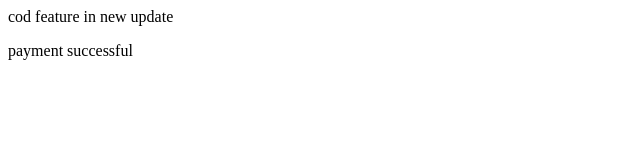
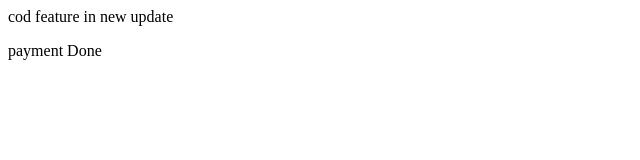
Before and after one commit to ManojAnnadata/html-frontend, a plain HTML site: page cod.html in a window 1280 px wide. Shown: the full height of the page, 0-640 px from the left. Drawn offline with Linux system fonts and the light colour scheme.

Commit message:
updated the issue

```diff
--- a/cod.html
+++ b/cod.html
@@ -2,6 +2,6 @@
   <head> cod feature in new update</head>
   <title> cod for future purpose</title>
   <body>
-    <p>payment successful</p>
+    <p>payment Done</p>
   </body>
 </html>
```
